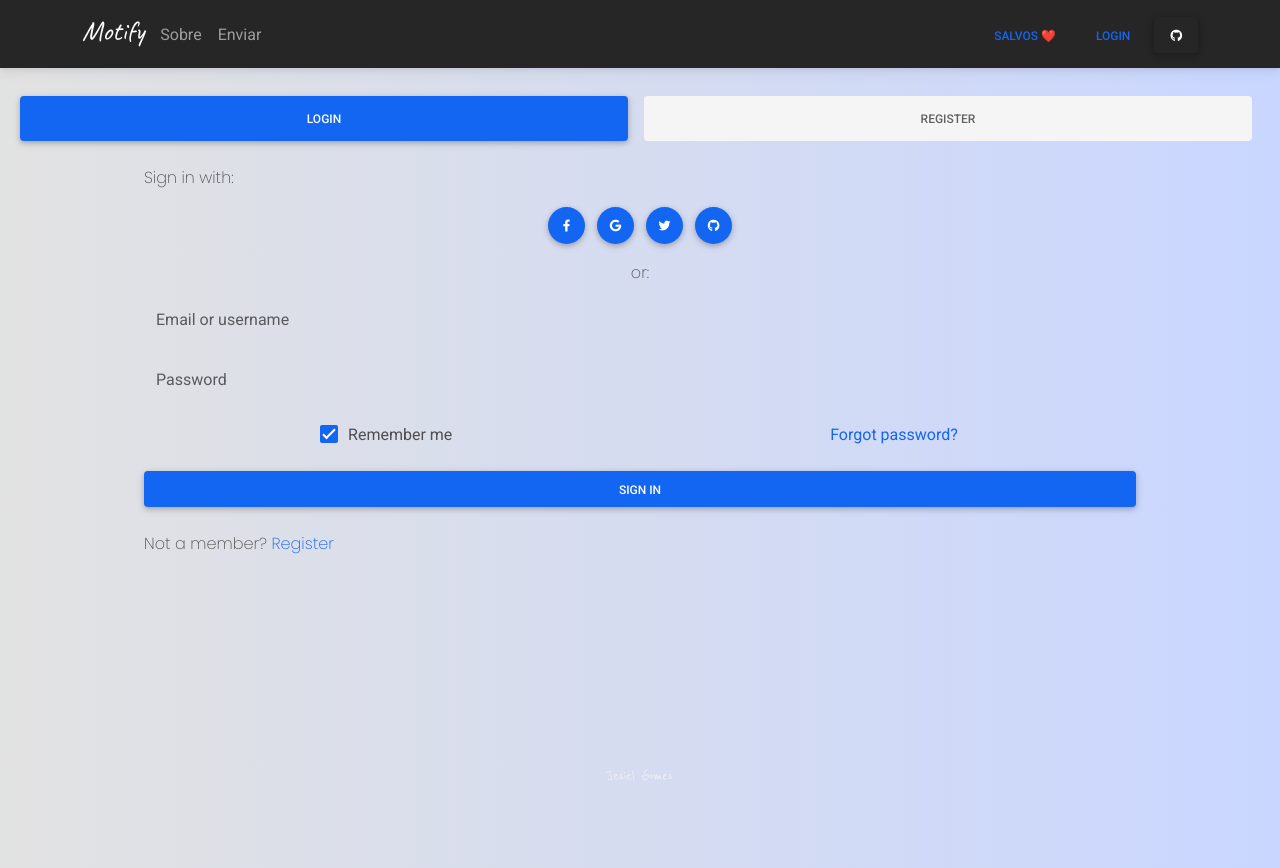
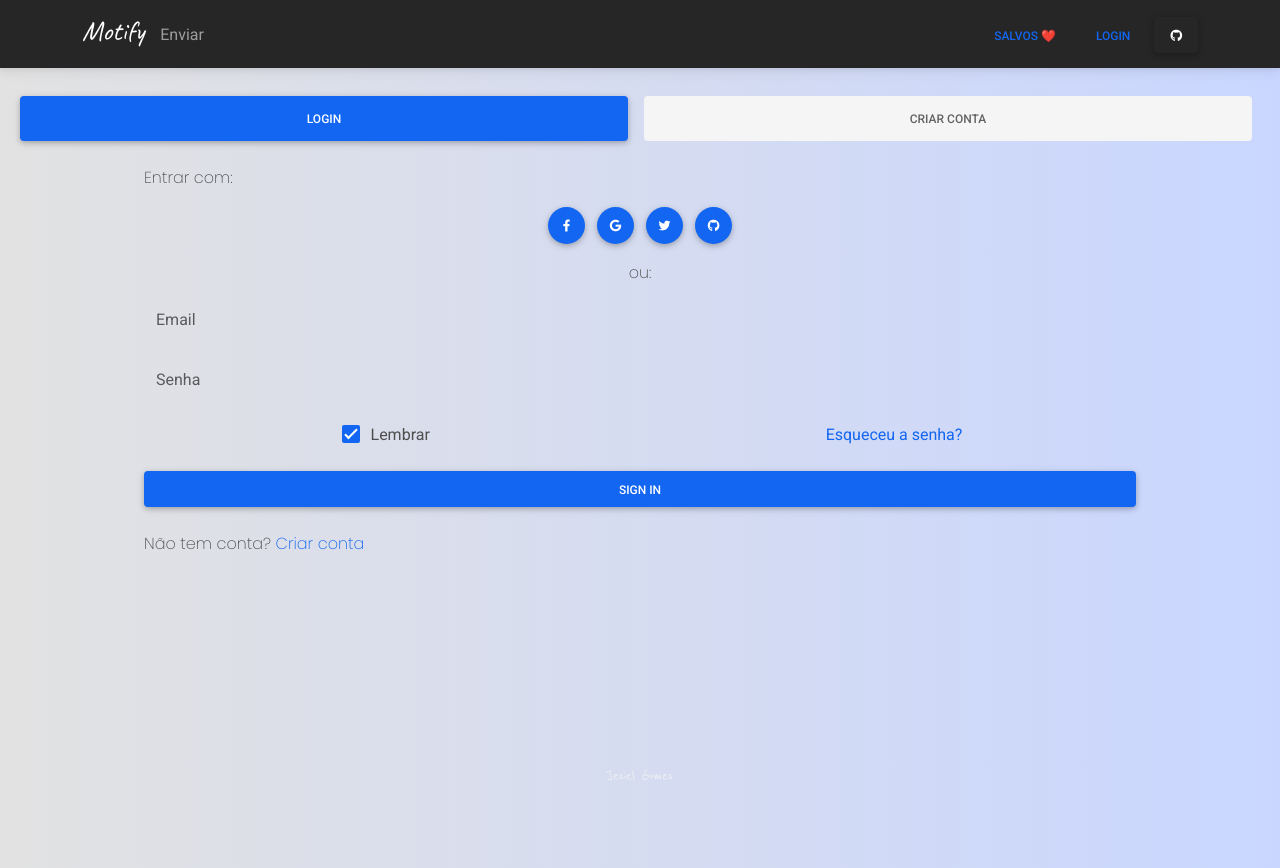
Before and after one commit to jesiel364/flask_pjs, a Flask app: page /login in a window 1280 px wide. Run offline with Flask 2, Linux system fonts and the light colour scheme; some libraries are stand-ins or nearby versions; some web fonts are replaced.

Commit message:
traduçao

```diff
--- a/motify_web/main.py
+++ b/motify_web/main.py
@@ -71,11 +71,6 @@ def registrar():
         return redirect(url_for('login'))
 
 
-
-
-
-
-
 @app.route('/entrar', methods=['POST', 'GET'])
 def entrar():
     if request.method == 'POST':
@@ -107,6 +102,10 @@ def entrar():
 
     return redirect(url_for('index'))
 
+@app.route('/add')
+def add():
+    return render_template('/adicionar.html')
+
 
 if __name__ == '__main__':
     app.secret_key='12345'
--- a/motify_web/templates/adicionar.html
+++ b/motify_web/templates/adicionar.html
@@ -13,14 +13,14 @@
   <!-- Message input -->
   <div class="form-outline mb-4">
     <textarea class="form-control" id="form4Example3" rows="4"></textarea>
-    <label class="form-label" for="form4Example3">Message</label>
+    <label class="form-label" for="form4Example3">Conselho</label>
   </div>
 
   <!-- Checkbox -->
   <div class="form-check d-flex justify-content-center mb-4">
     <input class="form-check-input me-2" type="checkbox" value="" id="form4Example4" checked />
     <label class="form-check-label" for="form4Example4">
-      Send me a copy of this message
+      Tornar público
     </label>
   </div>
 
--- a/motify_web/templates/base.html
+++ b/motify_web/templates/base.html
@@ -66,10 +66,7 @@
       <!-- Left links -->
       <ul class="navbar-nav me-auto mb-2 mb-lg-0">
         <li class="nav-item">
-          <a class="nav-link" href="#">Sobre</a>
-        </li>
-        <li class="nav-item">
-          <a class="nav-link" href="/adicionar">Enviar</a>
+          <a class="nav-link" href="/add">Enviar</a>
         </li>
       </ul>
       <!-- Left links -->
--- a/motify_web/templates/login.html
+++ b/motify_web/templates/login.html
@@ -27,7 +27,7 @@
       role="tab"
       aria-controls="pills-register"
       aria-selected="false"
-      >Register</a
+      >Criar conta</a
     >
   </li>
 </ul>
@@ -38,7 +38,7 @@
   <div class="tab-pane fade show active" id="pills-login" role="tabpanel" aria-labelledby="tab-login">
     <form method="post" action="{{url_for('entrar')}}">
       <div class="text-center mb-3">
-        <p>Sign in with:</p>
+        <p>Entrar com:</p>
         <button type="button" class="btn btn-primary btn-floating mx-1">
           <i class="fab fa-facebook-f"></i>
         </button>
@@ -56,18 +56,18 @@
         </button>
       </div>
 
-      <p class="text-center">or:</p>
+      <p class="text-center">ou:</p>
 
       <!-- Email input -->
       <div class="form-outline mb-4">
         <input type="email" name="email" id="email" class="form-control bg-transparent" />
-        <label class="form-label" for="loginName">Email or username</label>
+        <label class="form-label" for="loginName">Email</label>
       </div>
 
       <!-- Password input -->
       <div class="form-outline mb-4">
         <input type="password" id="pwd" name="pwd" class="form-control" />
-        <label class="form-label" for="loginPassword">Password</label>
+        <label class="form-label" for="loginPassword">Senha</label>
       </div>
 
       <!-- 2 column grid layout -->
@@ -76,13 +76,13 @@
           <!-- Checkbox -->
           <div class="form-check mb-3 mb-md-0">
             <input class="form-check-input" type="checkbox" value="" id="loginCheck" checked />
-            <label class="form-check-label" for="loginCheck"> Remember me </label>
+            <label class="form-check-label" for="loginCheck"> Lembrar </label>
           </div>
         </div>
 
         <div class="col-md-6 d-flex justify-content-center">
           <!-- Simple link -->
-          <a href="#!">Forgot password?</a>
+          <a href="#!">Esqueceu a senha?</a>
         </div>
       </div>
 
@@ -91,14 +91,14 @@
 
       <!-- Register buttons -->
       <div class="text-center">
-        <p>Not a member? <a href="#!">Register</a></p>
+        <p>Não tem conta? <a href="#!">Criar conta</a></p>
       </div>
     </form>
   </div>
   <div class="tab-pane fade" id="pills-register" role="tabpanel" aria-labelledby="tab-register">
     <form method="post" action="{{url_for('registrar')}}">
       <div class="text-center mb-3">
-        <p>Sign up with:</p>
+        <p>Entrar com:</p>
         <button type="button" class="btn btn-primary btn-floating mx-1">
           <i class="fab fa-facebook-f"></i>
         </button>
@@ -116,13 +116,13 @@
         </button>
       </div>
 
-      <p class="text-center">or:</p>
+      <p class="text-center">ou:</p>
 
 
       <!-- Username input -->
       <div class="form-outline mb-4">
         <input type="text" id="nick" name="nick" class="form-control" />
-        <label class="form-label" for="registerUsername">Name</label>
+        <label class="form-label" for="registerUsername">Nome</label>
       </div>
 
       <!-- Email input -->
@@ -134,13 +134,13 @@
       <!-- Password input -->
       <div class="form-outline mb-4">
       <input type="password" id="newPwd" name="newPwd" class="form-control" />
-        <label class="form-label" for="registerPassword">Password</label>
+        <label class="form-label" for="registerPassword">Senha</label>
       </div>
 
       <!-- Repeat Password input -->
       <div class="form-outline mb-4">
         <input type="password" id="newPwd2" name="newPwd2" class="form-control" />
-        <label class="form-label" for="registerRepeatPassword">Repeat password</label>
+        <label class="form-label" for="registerRepeatPassword">Repetir senha</label>
       </div>
 
       <!-- Checkbox -->
@@ -155,12 +155,12 @@
           aria-describedby="registerCheckHelpText"
         />
         <label class="form-check-label" for="registerCheck">
-          I have read and agree to the terms
+          Eu aceito todos os termos e condições de uso.
         </label>
       </div>
 
       <!-- Submit button -->
-      <button type="submit" value="submit" class="btn btn-primary btn-block mb-3">Sign in</button>
+      <button type="submit" value="submit" class="btn btn-primary btn-block mb-3">Criar</button>
     </form>
   </div>
 </div>
```
Also changed, not shown: motify_web/templates/teste.html (deleted, +0 -38 lines).
